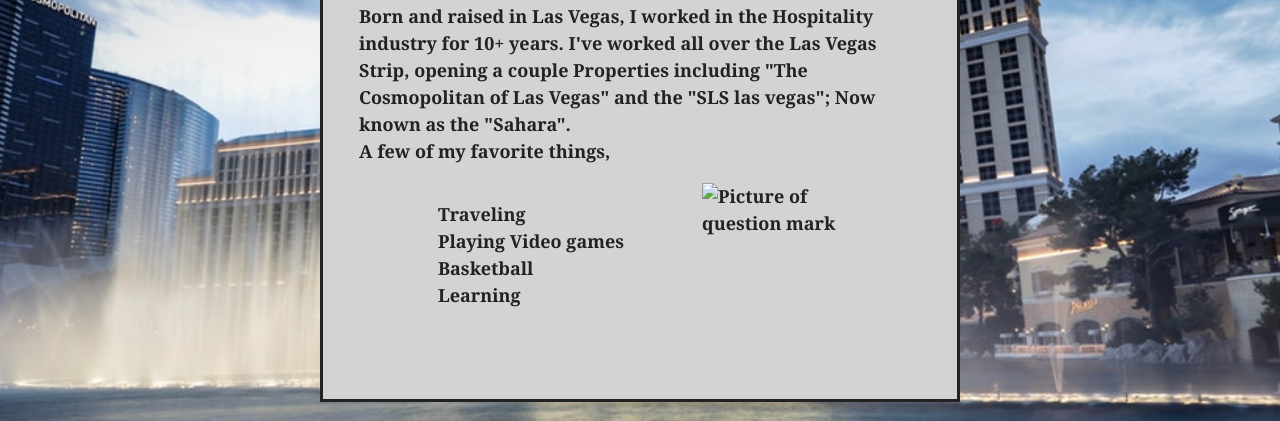
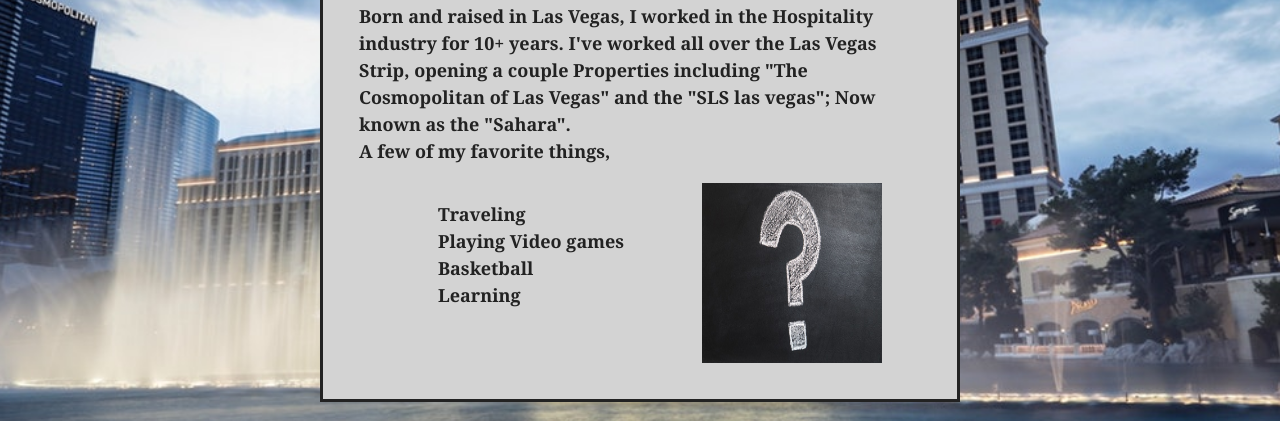
Before and after one commit to LupeF/Project-1, a plain HTML site: page About.html in a window 1280 px wide. Shown: the part 379-800 px from the top of the page. Drawn offline with Linux system fonts and the light colour scheme; the site is published under a folder, as on GitHub Pages, so addresses that start at the root find nothing; files whose address does not match are found by name.

Commit message:
fixed file paths

```diff
--- a/About.html
+++ b/About.html
@@ -27,7 +27,7 @@
                         <li>Basketball</li>
                         <li>Learning</li>
                     </ul>
-                    <img src="/images/ask-blackboard-chalk-board-chalkboard-356079.jpg" alt="Picture of question mark" class="questionmark">
+                    <img src="images/ask-blackboard-chalk-board-chalkboard-356079.jpg" alt="Picture of question mark" class="questionmark">
                 </div>
             </section>
         <!-- </div> -->
```
Also changed, not shown: index.html (+1 -1 lines).
